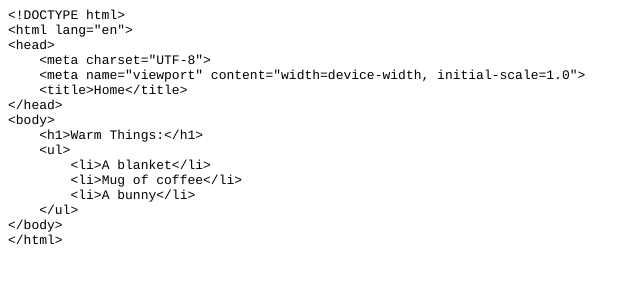
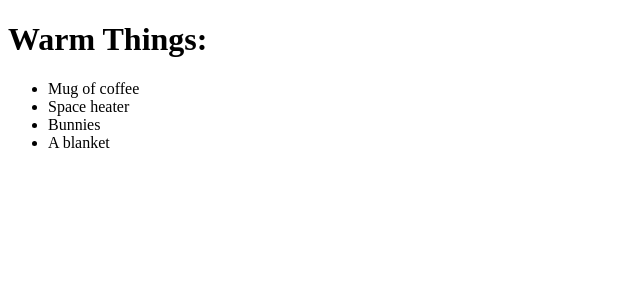
Before and after one commit to DJump13/first-project, a plain HTML site: page home.html in a window 1280 px wide. Shown: the whole page, without its empty margins (0-640 px from the left). Drawn offline with Linux system fonts and the light colour scheme.

Commit message:
Update home.html

```diff
--- a/home.html
+++ b/home.html
@@ -1,32 +1,17 @@
-<!DOCTYPE html PUBLIC "-//W3C//DTD HTML 4.01//EN" "http://www.w3.org/TR/html4/strict.dtd">
-<html>
+<!DOCTYPE html>
+<html lang="en">
 <head>
-  <meta http-equiv="Content-Type" content="text/html; charset=utf-8">
-  <meta http-equiv="Content-Style-Type" content="text/css">
-  <title></title>
-  <meta name="Generator" content="Cocoa HTML Writer">
-  <meta name="CocoaVersion" content="2487.7">
-  <style type="text/css">
-    p.p1 {margin: 0.0px 0.0px 0.0px 0.0px; font: 13.0px Courier; -webkit-text-stroke: #000000}
-    span.s1 {font-kerning: none}
-  </style>
+    <meta charset="UTF-8">
+    <meta name="viewport" content="width=device-width, initial-scale=1.0">
+    <title>Home</title>
 </head>
 <body>
-<p class="p1"><span class="s1">&lt;!DOCTYPE html&gt;</span></p>
-<p class="p1"><span class="s1">&lt;html lang="en"&gt;</span></p>
-<p class="p1"><span class="s1">&lt;head&gt;</span></p>
-<p class="p1"><span class="s1"><span class="Apple-converted-space">    </span>&lt;meta charset="UTF-8"&gt;</span></p>
-<p class="p1"><span class="s1"><span class="Apple-converted-space">    </span>&lt;meta name="viewport" content="width=device-width, initial-scale=1.0"&gt;</span></p>
-<p class="p1"><span class="s1"><span class="Apple-converted-space">    </span>&lt;title&gt;Home&lt;/title&gt;</span></p>
-<p class="p1"><span class="s1">&lt;/head&gt;</span></p>
-<p class="p1"><span class="s1">&lt;body&gt;</span></p>
-<p class="p1"><span class="s1"><span class="Apple-converted-space">    </span>&lt;h1&gt;Warm Things:&lt;/h1&gt;</span></p>
-<p class="p1"><span class="s1"><span class="Apple-converted-space">    </span>&lt;ul&gt;</span></p>
-<p class="p1"><span class="s1"><span class="Apple-converted-space">        </span>&lt;li&gt;A blanket&lt;/li&gt;</span></p>
-<p class="p1"><span class="s1"><span class="Apple-converted-space">        </span>&lt;li&gt;Mug of coffee&lt;/li&gt;</span></p>
-<p class="p1"><span class="s1"><span class="Apple-converted-space">        </span>&lt;li&gt;A bunny&lt;/li&gt;</span></p>
-<p class="p1"><span class="s1"><span class="Apple-converted-space">    </span>&lt;/ul&gt;</span></p>
-<p class="p1"><span class="s1">&lt;/body&gt;</span></p>
-<p class="p1"><span class="s1">&lt;/html&gt;</span></p>
+    <h1>Warm Things:</h1>
+    <ul>
+        <li>Mug of coffee</li>
+        <li>Space heater</li>
+        <li>Bunnies</li>
+        <li>A blanket</li>
+    </ul>
 </body>
 </html>
```
